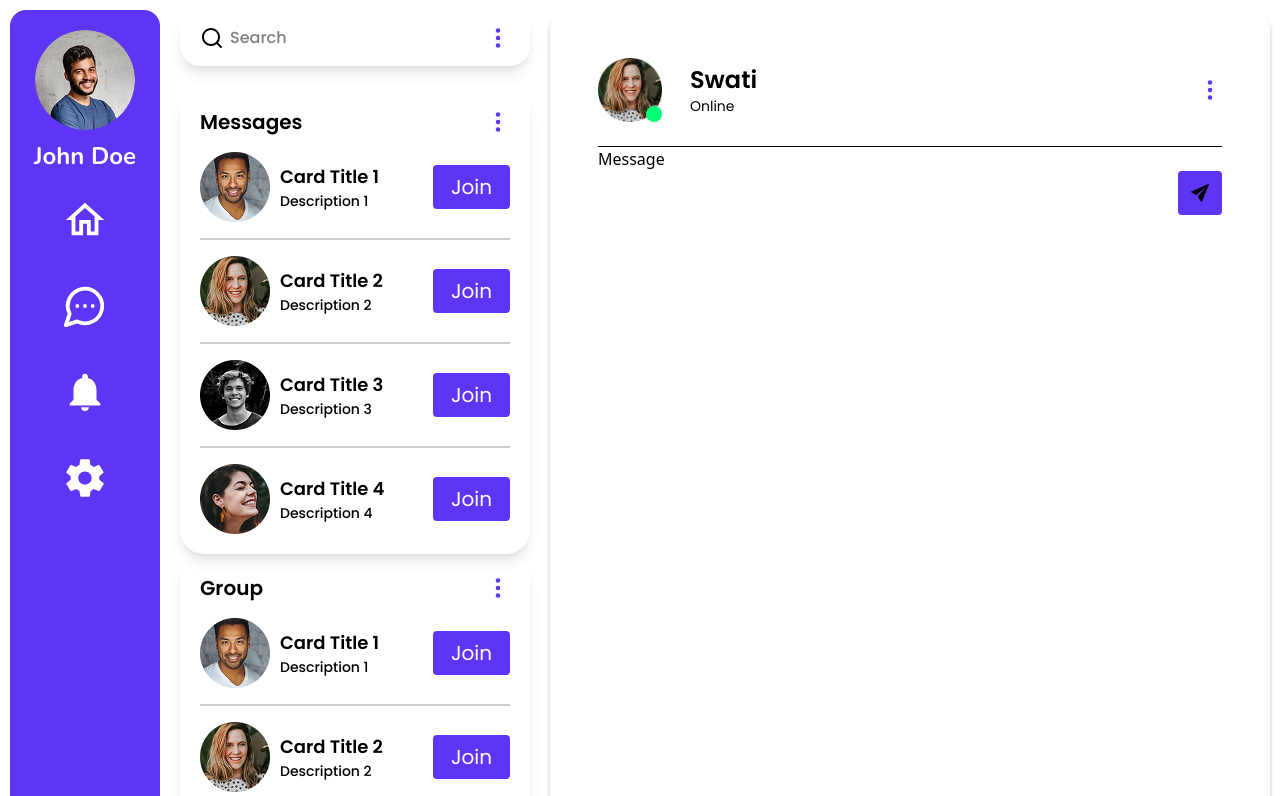
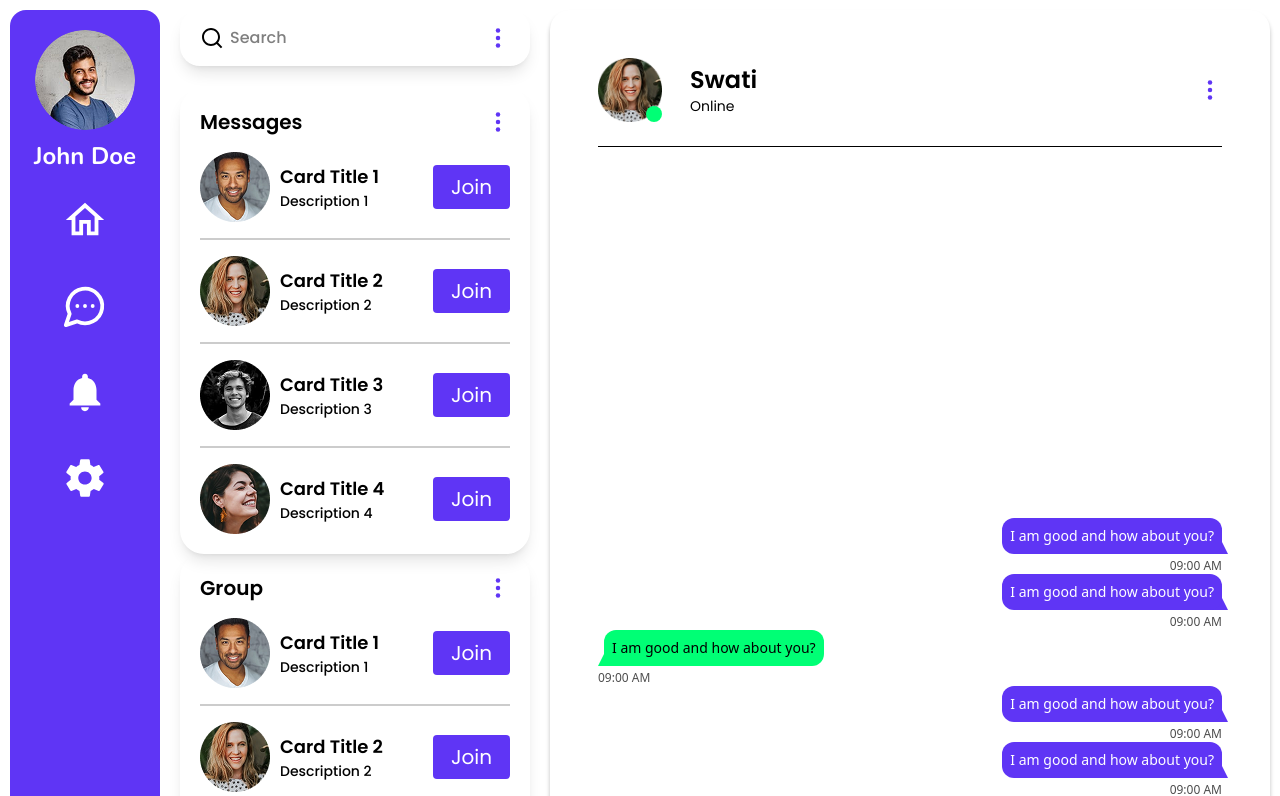
Before and after one commit to shakib97itis/chat-app, a React (Vite) app: page /message in a window 1280 px wide. Shown: the top 796 px of the page. Built offline with nearby package versions, Linux system fonts and the light colour scheme.

Commit message:
feat(Chat): add message display components and enhance ChatInputForm styling

```diff
--- a/src/components/chat/Chat.jsx
+++ b/src/components/chat/Chat.jsx
@@ -1,21 +1,25 @@
 import React from "react";
 import { IoEllipsisVertical } from "react-icons/io5";
 import ChatInputForm from "./ChatInputForm";
+import TextLeft from "./TextLeft";
+import TextRight from "./TextRight";
+import { BsEmojiSmile } from "react-icons/bs";
+import { FiCamera, FiSend } from "react-icons/fi";
 
 const Chat = () => {
   return (
-    <div className="p-12 shadow-primary h-full rounded-[20px]">
+    <div className="flex h-full flex-col rounded-[20px] p-12 shadow-primary">
       {/* Profile section */}
-      <div className="border-b pb-6 flex items-center justify-between">
+      <div className="flex items-center justify-between border-b pb-6">
         {/* Profile left */}
         <div className="flex items-center gap-7">
-          <div className="h-16 w-16 relative">
+          <div className="relative h-16 w-16">
             <img
               src="/public/profile-img/person-2.png"
               alt=""
               className="h-full w-full object-cover"
             />
-            <div className="absolute h-4 w-4 right-0 bottom-0 rounded-full bg-accent-01"></div>
+            <div className="absolute right-0 bottom-0 h-4 w-4 rounded-full bg-accent-01"></div>
           </div>
           <div className="font-secondary">
             <p className="text-2xl font-semibold">Swati</p>
@@ -23,14 +27,24 @@ const Chat = () => {
           </div>
         </div>
         {/* Profile right */}
-        <div className="text-2xl cursor-pointer text-primary">
-            <IoEllipsisVertical />
+        <div className="cursor-pointer text-2xl text-primary">
+          <IoEllipsisVertical />
         </div>
       </div>
       {/* Chat section */}
-      <div>
-        <div>Message</div>
+      {/* Messages */}
+      <div className="flex grow flex-col-reverse space-y-2 mb-4">
+        <div>
+          <TextRight message="I am good and how about you?" time="09:00 AM" />
+          <TextRight message="I am good and how about you?" time="09:00 AM" />
+          <TextLeft message="I am good and how about you?" time="09:00 AM" />
+          <TextRight message="I am good and how about you?" time="09:00 AM" />
+          <TextRight message="I am good and how about you?" time="09:00 AM" />
+          <TextLeft message="I am good and how about you?" time="09:00 AM" />
+          <TextRight message="I am good and how about you?" time="09:00 AM" />
+        </div>
       </div>
+
       <div className="">
         <ChatInputForm />
       </div>
--- a/src/components/chat/ChatInputForm.jsx
+++ b/src/components/chat/ChatInputForm.jsx
@@ -1,11 +1,21 @@
 import React from "react";
+import { BsEmojiSmile } from "react-icons/bs";
+import { FiCamera } from "react-icons/fi";
 import { IoIosSend } from "react-icons/io";
 
 const ChatInputForm = () => {
   return (
     <form action="#" className="flex justify-between gap-5">
-      <div className="grow">
-        <input type="text" name="chat" id="chat" className="w-full h-full" />
+      <div className="flex flex-1 rounded border px-3">
+        <input
+          type="text"
+          placeholder="Type a message"
+          className="flex-1 bg-transparent px-3 py-3 text-sm outline-none"
+        />
+        <div className="flex items-center space-x-3 text-neutral-04">
+          <BsEmojiSmile className="h-5 w-5 cursor-pointer" />
+          <FiCamera className="h-5 w-5 cursor-pointer" />
+        </div>
       </div>
       <button
         type="submit"
--- /dev/null
+++ b/src/components/chat/TextLeft.jsx
@@ -0,0 +1,18 @@
+import React from "react";
+
+const TextLeft = ({ message, time }) => {
+  return (
+    <div className="">
+      <div className="relative ms-[6px] w-fit rounded-xl bg-accent-01 p-2 text-sm">
+        <span>{message}</span>
+        <div
+          className="absolute bottom-0 -left-[6px] -z-10 h-[30px] w-[30px] bg-accent-01"
+          style={{ clipPath: "polygon(50% 0, 0% 100%, 100% 100%)" }}
+        ></div>
+      </div>
+      <p className="mt-1 text-xs text-neutral-04">{time}</p>
+    </div>
+  );
+};
+
+export default TextLeft;
--- /dev/null
+++ b/src/components/chat/TextRight.jsx
@@ -0,0 +1,18 @@
+import React from "react";
+
+const TextRight = ({ message, time }) => {
+  return (
+    <div className="text-right">
+      <div className="relative inline-block rounded-xl bg-primary p-2 text-sm text-neutral-01">
+        <span>{message}</span>
+        <div
+          className="absolute -right-[6px] bottom-0 -z-10 h-[30px] w-[30px] bg-primary"
+          style={{ clipPath: "polygon(50% 0, 0% 100%, 100% 100%)" }}
+        ></div>
+      </div>
+      <p className="mt-1 text-xs text-neutral-04">{time}</p>
+    </div>
+  );
+};
+
+export default TextRight;
```
